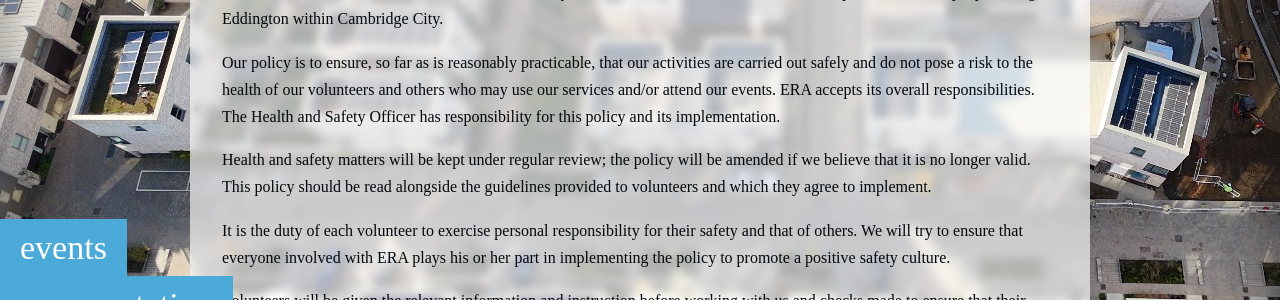
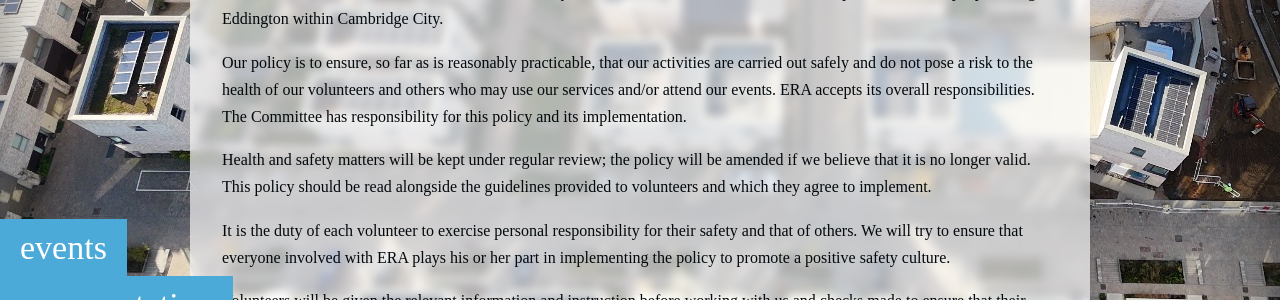
Before and after one commit to pieterdesnerck/website, a Jekyll site: the page built from docs/policies/health-and-safety.md, in a window 1280 px wide. Shown: the part 510-810 px from the top of the page. Built offline with Jekyll 4.4.1, drawn with Linux system fonts in a browser that asks for light colours; some web fonts are replaced.

Commit message:
Update health-and-safety.md

```diff
--- a/docs/policies/health-and-safety.md
+++ b/docs/policies/health-and-safety.md
@@ -6,7 +6,7 @@ date: 2024-05-15
 The Eddington Residents Association (ERA) understands its duty of care to ensure the safety of those
 who volunteer or use our services. The ERA is a small association that is run by volunteers. It has been established for the public benefit of people living in Eddington within Cambridge City.
 
-Our policy is to ensure, so far as is reasonably practicable, that our activities are carried out safely and do not pose a risk to the health of our volunteers and others who may use our services and/or attend our events. ERA accepts its overall responsibilities. The Health and Safety Officer has responsibility for this policy and its implementation.
+Our policy is to ensure, so far as is reasonably practicable, that our activities are carried out safely and do not pose a risk to the health of our volunteers and others who may use our services and/or attend our events. ERA accepts its overall responsibilities. The Committee has responsibility for this policy and its implementation.
 
 Health and safety matters will be kept under regular review; the policy will be amended if we believe that it is no longer valid. This policy should be read alongside the guidelines provided to volunteers and which they agree to implement.
 
```
